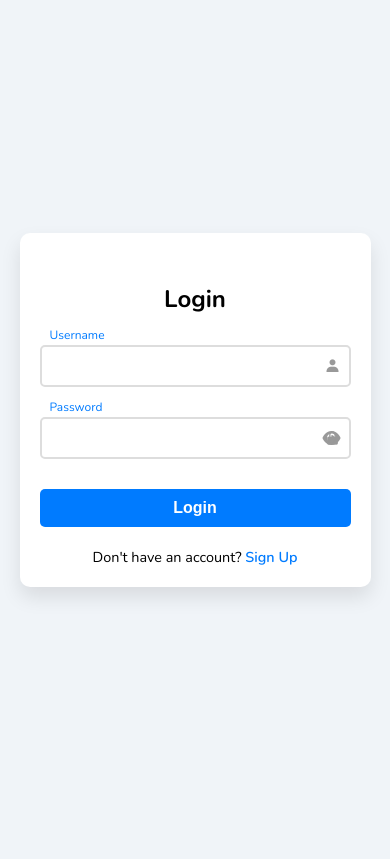
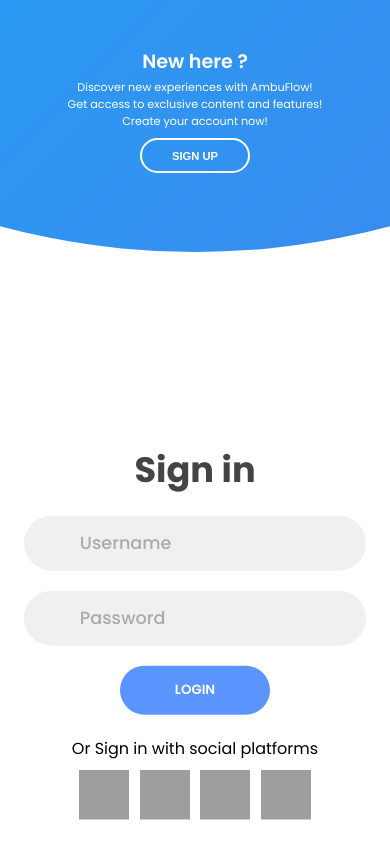
Before and after one commit to mansiruhil13/Bobble-AI, a Jekyll site: the page login.html, which Jekyll copies as it is, in a window 390 px wide. Shown: the top 859 px of the page. Built offline with Jekyll 4.4.1, drawn with Linux system fonts in a browser that asks for light colours; nearby versions of some CDN libraries; grey boxes are pictures that could not be loaded.

Commit message:
Commit 2
Commit 2

```diff
--- a/login.html
+++ b/login.html
@@ -4,132 +4,108 @@
     <meta charset="UTF-8" />
     <meta name="viewport" content="width=device-width, initial-scale=1.0" />
     <title>Register & Login</title>
+    <link rel="stylesheet" href="src\css/login.css" />
+  </head>
+  <body>
+    <div class="container">
+      <div class="forms-container">
+        <div class="signin-signup">
+          <form action="#" class="sign-in-form">
+            <h2 class="title">Sign in</h2>
+            <div class="input-field">
+              <i class="fas fa-user"></i>
+              <input type="text" placeholder="Username" />
+            </div>
+            <div class="input-field">
+              <i class="fas fa-lock"></i>
+              <input type="password" placeholder="Password" />
+            </div>
+            <input type="submit" value="Login" class="btn solid" />
+            <p class="social-text">Or Sign in with social platforms</p>
+            <div class="social-media">
+              <a href="#" class="social-icon">
+                <i class="fab fa-facebook-f"></i>
+                <img width="50" height="50" src="https://img.icons8.com/ios-filled/50/facebook-new.png" alt="facebook-new"/>
+              </a>
+              <a href="#" class="social-icon">
+                <i class="fab fa-twitter"></i>
+                <img width="50" height="50" src="https://img.icons8.com/ios-filled/50/twitterx--v1.png" alt="twitterx--v1"/>
+              </a>
+              <a href="#" class="social-icon">
+                <i class="fab fa-google"></i>
+                <img width="50" height="50" src="https://img.icons8.com/ios-filled/50/google-logo.png" alt="google-logo"/>
+              </a>
+              <a href="#" class="social-icon">
+                <i class="fab fa-linkedin-in"></i>
+                <img width="50" height="50" src="https://img.icons8.com/ios-filled/50/linkedin.png" alt="linkedin"/>
+              </a>
+            </div>
+          </form>
+          <form action="#" class="sign-up-form">
+            <h2 class="title">Sign up</h2>
+            <div class="input-field">
+              <i class="fas fa-user"></i>
+              <input type="text" placeholder="Username" />
+            </div>
+            <div class="input-field">
+              <i class="fas fa-envelope"></i>
+              <input type="email" placeholder="Email" />
+            </div>
+            <div class="input-field">
+              <i class="fas fa-lock"></i>
+              <input type="password" placeholder="Password" />
+            </div>
+            <input type="submit" class="btn" value="Sign up" />
+            <p class="social-text">Or Sign up with social platforms</p>
+            <div class="social-media">
+              <a href="#" class="social-icon">
+                <i class="fab fa-facebook-f"></i>
+                <img width="50" height="50" src="https://img.icons8.com/ios-filled/50/facebook-new.png" alt="facebook-new"/>
+              </a>
+              <a href="#" class="social-icon">
+                <i class="fab fa-twitter"></i>
+                <img width="50" height="50" src="https://img.icons8.com/ios-filled/50/twitterx--v1.png" alt="twitterx--v1"/>
+              </a>
+              <a href="#" class="social-icon">
+                <i class="fab fa-google"></i>
+                <img width="50" height="50" src="https://img.icons8.com/ios-filled/50/google-logo.png" alt="google-logo"/>
+              </a>
+              <a href="#" class="social-icon">
+                <i class="fab fa-linkedin-in"></i>
+                <img width="50" height="50" src="https://img.icons8.com/ios-filled/50/linkedin.png" alt="linkedin"/>
+              </a>
+            </div>
+          </form>
+        </div>
+      </div>
 
-    <!-- Google Fonts -->
-    <link
-      href="https://fonts.googleapis.com/css2?family=Nunito:wght@300;400;500;600;700;800&display=swap"
-      rel="stylesheet"
-    />
-
-    <!-- Boxicons -->
-    <link
-      href="https://unpkg.com/boxicons@2.1.4/css/boxicons.min.css"
-      rel="stylesheet"
-    />
-
-    <!-- Font Awesome -->
-    <link
-      rel="stylesheet"
-      href="https://cdnjs.cloudflare.com/ajax/libs/font-awesome/6.6.0/css/all.min.css"
-      integrity="sha512-Kc323vGBEqzTmouAECnVceyQqyqdsSiqLQISBL29aUW4U/M7pSPA/gEUZQqv1cwx4OnYxTxve5UMg5GT6L4JJg=="
-      crossorigin="anonymous"
-      referrerpolicy="no-referrer"
-    />
-
-    <!-- Custom CSS -->
-    <link rel="stylesheet" href="src/css/login.css" />
-
-    <!-- EmailJS -->
-    <script
-      src="https://cdn.jsdelivr.net/npm/@emailjs/browser@4/dist/email.min.js"
-      type="text/javascript"
-    ></script>
-  </head>
-
-  <body>
-    <!-- Login Form -->
-    <div class="wrapper">
-      <div class="form-box login" style="padding-top: 50px">
-        <h2 class="title animation" style="margin-bottom: 30px">Login</h2>
-        <form id="loginForm">
-          <div class="input-box animation" style="--i: 1; --j: 22">
-            <input type="text" id="loginUsername" required />
-            <label>Username</label>
-            <i class="bx bxs-user"></i>
+      <div class="panels-container">
+        <div class="panel left-panel">
+          <div class="content">
+            <h3>New here ?</h3>
+            <p>
+                Discover new experiences with AmbuFlow! <br>Get access to exclusive content and features! <br> Create your account now!
+            </p>
+            <button class="btn transparent" id="sign-up-btn">
+              Sign up
+            </button>
           </div>
-          <div class="input-box animation" style="--i: 2; --j: 23">
-            <input type="password" id="loginPassword" required />
-            <label>Password</label>
-            <i class="bx bxs-lock-alt"></i>
-            <i
-              class="fas fa-eye toggle-password"
-              id="togglePassword"
-              onclick="togglePassword()"
-            ></i>
+          <img src="img/log.svg" class="image" alt="" />
+        </div>
+        <div class="panel right-panel">
+          <div class="content">
+            <h3>One of us ?</h3>
+            <p>
+                Welcome to our community!
+            </p>
+            <button class="btn transparent" id="sign-in-btn">
+              Sign in
+            </button>
           </div>
-          <button type="submit" class="btn animation" style="--i: 3; --j: 24">
-            Login
-          </button>
-          <div class="linkTxt animation" style="--i: 5; --j: 25">
-            <p>
-              Don't have an account?
-              <a href="#" class="register-link">Sign Up</a>
-            </p>
-          </div>
-        </form>
+          <img src="img/register.svg" class="image" alt="" />
+        </div>
       </div>
-      <span class="rotate-bg"></span>
-      <span class="rotate-bg2"></span>
     </div>
-
-    <script>
-      // Toggle password visibility
-      function togglePassword() {
-        const password = document.getElementById("loginPassword");
-        const togglePassword = document.getElementById("togglePassword");
-
-        if (password.type === "password") {
-          password.type = "text";
-          togglePassword.classList.add("fa-eye-slash");
-          togglePassword.classList.remove("fa-eye");
-        } else {
-          password.type = "password";
-          togglePassword.classList.add("fa-eye");
-          togglePassword.classList.remove("fa-eye-slash");
-        }
-      }
-
-      // Handle form submission
-      document
-        .getElementById("loginForm")
-        .addEventListener("submit", function (event) {
-          event.preventDefault(); // Prevent form submission
-
-          const loginUsername = document.getElementById("loginUsername").value;
-          const loginPassword = document.getElementById("loginPassword").value;
-
-          // Retrieve stored user data (mocked with localStorage for demonstration)
-          const storedUser = JSON.parse(localStorage.getItem("user"));
-
-          // Validate credentials
-          if (
-            storedUser &&
-            loginUsername === storedUser.username &&
-            loginPassword === storedUser.password
-          ) {
-            alert("Login successful! Redirecting to home page...");
-            localStorage.setItem("currentUser", loginUsername);
-            window.location.href = "index.html"; // Redirect to home page
-          } else {
-            alert("Invalid username or password.");
-          }
-        });
-
-      // Handle registration link click
-      document
-        .querySelector(".register-link")
-        .addEventListener("click", function () {
-          document.querySelector(".form-box.login").style.display = "none";
-          document.querySelector(".form-box.register").style.display = "block";
-        });
-
-      // Handle login link click
-      document
-        .querySelector(".login-link")
-        .addEventListener("click", function () {
-          document.querySelector(".form-box.register").style.display = "none";
-          document.querySelector(".form-box.login").style.display = "block";
-        });
-    </script>
+    <script src="login.js"></script>
   </body>
 </html>
--- a/src/css/login.css
+++ b/src/css/login.css
@@ -1,263 +1,399 @@
-/* Reset styles */
+@import url("https://fonts.googleapis.com/css2?family=Poppins:wght@200;300;400;500;600;700;800&display=swap");
+
 * {
-    margin: 0;
-    padding: 0;
-    box-sizing: border-box;
+  margin: 0;
+  padding: 0;
+  box-sizing: border-box;
 }
 
-body, html {
-    font-family: 'Nunito', sans-serif;
-    background-color: #f0f4f8;
-    overflow-x: hidden;
-    overflow-y: hidden;
+body,
+input {
+  font-family: "Poppins", sans-serif;
 }
 
-
-html::-webkit-scrollbar {
-    width: 9px;
-    transition: width 0.3s ease;
-    margin: 10px;
+.container {
+  position: relative;
+  width: 100%;
+  background-color: #fff;
+  min-height: 100vh;
+  overflow: hidden;
 }
 
-html::-webkit-scrollbar-thumb {
-    border-radius: 10px;
-    background: rgba(216, 216, 216, 0.74);
-    box-shadow: inset 0 0 6px rgba(0, 0, 0, 0.5);
+.forms-container {
+  position: absolute;
+  width: 100%;
+  height: 100%;
+  top: 0;
+  left: 0;
 }
 
-html::-webkit-scrollbar-thumb:window-inactive {
-    background: rgb(156, 156, 156);
-}
-.fixed-navbar {
-    background-color: #fff;
-    width: 100%;
-    position: fixed;
-    top: 0;
-    left: 0;
-    box-shadow: 0 2px 4px rgba(0, 0, 0, 0.1);
-    z-index: 1000;
+.signin-signup {
+  position: absolute;
+  top: 50%;
+  transform: translate(-50%, -50%);
+  left: 75%;
+  width: 50%;
+  transition: 1s 0.7s ease-in-out;
+  display: grid;
+  grid-template-columns: 1fr;
+  z-index: 5;
 }
 
-.navbar {
-    display: flex;
-    justify-content: space-between;
-    align-items: center;
-    padding: 15px 30px;
+form {
+  display: flex;
+  align-items: center;
+  justify-content: center;
+  flex-direction: column;
+  padding: 0rem 5rem;
+  transition: all 0.2s 0.7s;
+  overflow: hidden;
+  grid-column: 1 / 2;
+  grid-row: 1 / 2;
 }
 
-.logo {
-    font-size: 1.5rem;
-    font-weight: 700;
-    color: #333;
-    text-decoration: none;
+form.sign-up-form {
+  opacity: 0;
+  z-index: 1;
 }
 
-.navbar-nav {
-    display: flex;
-    gap: 20px;
+form.sign-in-form {
+  z-index: 2;
 }
 
-.nav-link {
-    color: #555;
-    text-decoration: none;
-    font-size: 1rem;
-    font-weight: 500;
-    transition: color 0.3s;
+.title {
+  font-size: 2.2rem;
+  color: #444;
+  margin-bottom: 10px;
 }
 
-.nav-link:hover {
-    color: #007bff;
+.input-field {
+  max-width: 380px;
+  width: 100%;
+  background-color: #f0f0f0;
+  margin: 10px 0;
+  height: 55px;
+  border-radius: 55px;
+  display: grid;
+  grid-template-columns: 15% 85%;
+  padding: 0 0.4rem;
+  position: relative;
 }
 
-.wrapper {
-    position: relative;
-    display: flex;
-    justify-content: center;
-    align-items: center;
-    height: 100vh;
+.input-field i {
+  text-align: center;
+  line-height: 55px;
+  color: #acacac;
+  transition: 0.5s;
+  font-size: 1.1rem;
 }
 
-.form-box {
-    position: relative;
-    width: 350px;
-    padding: 40px;
-    background-color: #fff;
-    border-radius: 10px;
-    box-shadow: 0 10px 20px rgba(0, 0, 0, 0.1);
-    text-align: center;
+.input-field input {
+  background: none;
+  outline: none;
+  border: none;
+  line-height: 1;
+  font-weight: 600;
+  font-size: 1.1rem;
+  color: #333;
 }
 
-.input-box {
-    position: relative;
-    margin-bottom: 30px;
-    width: 100%;
+.input-field input::placeholder {
+  color: #aaa;
+  font-weight: 500;
 }
 
-.input-box input {
-    width: 100%;
-    padding: 10px 40px 10px 10px;
-    font-size: 1rem;
-    border: 2px solid #ddd;
-    border-radius: 5px;
-    outline: none;
-    transition: border-color 0.3s ease;
+.social-text {
+  padding: 0.7rem 0;
+  font-size: 1rem;
 }
 
-.input-box input:focus {
-    border-color: #007bff;
+.social-media {
+  display: flex;
+  justify-content: center;
 }
 
-.input-box label {
-    position: absolute;
-    top: 50%;
-    left: 10px;
-    transform: translateY(-50%);
-    color: #999;
-    font-size: 0.9rem;
-    pointer-events: none;
-    transition: all 0.3s ease;
+.social-icon {
+  height: 46px;
+  width: 46px;
+  display: flex;
+  justify-content: center;
+  align-items: center;
+  margin: 0 0.45rem;
+  color: #333;
+  /* border-radius: 50%;
+  border: 1px solid #333; */
+  text-decoration: none;
+  font-size: 1.1rem;
+  transition: 0.3s;
 }
 
-.input-box input:focus + label,
-.input-box input:not(:placeholder-shown) + label {
-    top: -10px;
-    font-size: 0.75rem;
-    color: #007bff;
-}
-
-.input-box i {
-    position: absolute;
-    top: 50%;
-    right: 10px;
-    transform: translateY(-50%);
-    color: #999;
-    cursor: pointer;
-}
-
-.toggle-password {
-    cursor: pointer;
-    font-size: 1rem;
+.social-icon:hover {
+  color: #4481eb;
+  border-color: #4481eb;
 }
 
 .btn {
-    display: block;
-    width: 100%;
-    padding: 10px 0;
-    background-color: #007bff;
-    color: #fff;
-    font-size: 1rem;
-    font-weight: 600;
-    text-align: center;
-    border: none;
-    border-radius: 5px;
-    cursor: pointer;
-    transition: background-color 0.3s ease;
+  width: 150px;
+  background-color: #5995fd;
+  border: none;
+  outline: none;
+  height: 49px;
+  border-radius: 49px;
+  color: #fff;
+  text-transform: uppercase;
+  font-weight: 600;
+  margin: 10px 0;
+  cursor: pointer;
+  transition: 0.5s;
 }
 
 .btn:hover {
-    background-color: #0056b3;
+  background-color: #4d84e2;
+}
+.panels-container {
+  position: absolute;
+  height: 100%;
+  width: 100%;
+  top: 0;
+  left: 0;
+  display: grid;
+  grid-template-columns: repeat(2, 1fr);
 }
 
-.linkTxt {
-    font-size: 0.9rem;
-    margin-top: 20px;
+.container:before {
+  content: "";
+  position: absolute;
+  height: 2000px;
+  width: 2000px;
+  top: -10%;
+  right: 48%;
+  transform: translateY(-50%);
+  background-image: linear-gradient(-45deg, #4481eb 0%, #04befe 100%);
+  transition: 1.8s ease-in-out;
+  border-radius: 50%;
+  z-index: 6;
 }
 
-.linkTxt a {
-    color: #007bff;
-    text-decoration: none;
-    font-weight: 600;
+.image {
+  width: 100%;
+  transition: transform 1.1s ease-in-out;
+  transition-delay: 0.4s;
 }
 
-.linkTxt a:hover {
-    text-decoration: underline;
+.panel {
+  display: flex;
+  flex-direction: column;
+  justify-content: space-around;
+  text-align: center;
+  z-index: 6;
 }
 
-.rotate-bg, .rotate-bg2 {
-    position: absolute;
-    width: 300px;
-    height: 300px;
-    background-color: #007bff;
-    border-radius: 50%;
-    opacity: 0.1;
-    z-index: -1;
+.left-panel {
+  pointer-events: all;
+  padding: 4rem 17% 2rem 12%;
 }
 
-.rotate-bg {
-    top: -100px;
-    left: -100px;
+.right-panel {
+  pointer-events: none;
+  padding: 3rem 12% 2rem 17%;
 }
 
-.rotate-bg2 {
-    bottom: -100px;
-    right: -100px;
+.panel .content {
+  color: #fff;
+  transition: transform 0.9s ease-in-out;
+  transition-delay: 0.6s;
 }
 
-.info-text {
-    margin-top: 20px;
-    text-align: center;
+.panel h3 {
+  font-weight: 600;
+  line-height: 1;
+  font-size: 1.5rem;
 }
 
-.wrapper{
-    margin-top: -40px;
+.panel p {
+  font-size: 0.95rem;
+  padding: 0.7rem 0;
 }
 
-.info-text h2 {
-    font-size: 2rem;
-    font-weight: 700;
-    color: #333;
+.btn.transparent {
+  margin: 0;
+  background: none;
+  border: 2px solid #fff;
+  width: 130px;
+  height: 41px;
+  font-weight: 600;
+  font-size: 0.8rem;
 }
 
-.info-text p {
-    font-size: 1rem;
-    color: #666;
-    max-width: 300px;
-    margin: 0 auto;
+.right-panel .image,
+.right-panel .content {
+  transform: translateX(800px);
 }
 
-/* Responsive Design */
-@media (max-width: 768px) {
-    .form-box {
-        width: 90%;
-        padding: 20px;
-    }
+/* ANIMATION */
 
-    .navbar {
-        padding: 10px 20px;
-    }
-
-    .navbar-nav {
-        gap: 15px;
-    }
-
-    .info-text h2 {
-        font-size: 1.5rem;
-    }
-
-    .info-text p {
-        font-size: 0.9rem;
-    }
+.container.sign-up-mode:before {
+  transform: translate(100%, -50%);
+  right: 52%;
 }
 
-@media (max-width: 480px) {
-    .navbar-nav {
-        flex-direction: column;
-    }
+.container.sign-up-mode .left-panel .image,
+.container.sign-up-mode .left-panel .content {
+  transform: translateX(-800px);
+}
 
-    .navbar-nav a {
-        margin: 5px 0;
-    }
+.container.sign-up-mode .signin-signup {
+  left: 25%;
+}
 
-    .info-text h2 {
-        font-size: 1.2rem;
-    }
+.container.sign-up-mode form.sign-up-form {
+  opacity: 1;
+  z-index: 2;
+}
 
-    .info-text p {
-        font-size: 0.8rem;
-    }
+.container.sign-up-mode form.sign-in-form {
+  opacity: 0;
+  z-index: 1;
+}
 
-    .rotate-bg, .rotate-bg2 {
-        width: 200px;
-        height: 200px;
-    }
+.container.sign-up-mode .right-panel .image,
+.container.sign-up-mode .right-panel .content {
+  transform: translateX(0%);
 }
+
+.container.sign-up-mode .left-panel {
+  pointer-events: none;
+}
+
+.container.sign-up-mode .right-panel {
+  pointer-events: all;
+}
+
+@media (max-width: 870px) {
+  .container {
+    min-height: 800px;
+    height: 100vh;
+  }
+  .signin-signup {
+    width: 100%;
+    top: 95%;
+    transform: translate(-50%, -100%);
+    transition: 1s 0.8s ease-in-out;
+  }
+
+  .signin-signup,
+  .container.sign-up-mode .signin-signup {
+    left: 50%;
+  }
+
+  .panels-container {
+    grid-template-columns: 1fr;
+    grid-template-rows: 1fr 2fr 1fr;
+  }
+
+  .panel {
+    flex-direction: row;
+    justify-content: space-around;
+    align-items: center;
+    padding: 2.5rem 8%;
+    grid-column: 1 / 2;
+  }
+
+  .right-panel {
+    grid-row: 3 / 4;
+  }
+
+  .left-panel {
+    grid-row: 1 / 2;
+  }
+
+  .image {
+    width: 200px;
+    transition: transform 0.9s ease-in-out;
+    transition-delay: 0.6s;
+  }
+
+  .panel .content {
+    padding-right: 15%;
+    transition: transform 0.9s ease-in-out;
+    transition-delay: 0.8s;
+  }
+
+  .panel h3 {
+    font-size: 1.2rem;
+  }
+
+  .panel p {
+    font-size: 0.7rem;
+    padding: 0.5rem 0;
+  }
+
+  .btn.transparent {
+    width: 110px;
+    height: 35px;
+    font-size: 0.7rem;
+  }
+
+  .container:before {
+    width: 1500px;
+    height: 1500px;
+    transform: translateX(-50%);
+    left: 30%;
+    bottom: 68%;
+    right: initial;
+    top: initial;
+    transition: 2s ease-in-out;
+  }
+
+  .container.sign-up-mode:before {
+    transform: translate(-50%, 100%);
+    bottom: 32%;
+    right: initial;
+  }
+
+  .container.sign-up-mode .left-panel .image,
+  .container.sign-up-mode .left-panel .content {
+    transform: translateY(-300px);
+  }
+
+  .container.sign-up-mode .right-panel .image,
+  .container.sign-up-mode .right-panel .content {
+    transform: translateY(0px);
+  }
+
+  .right-panel .image,
+  .right-panel .content {
+    transform: translateY(300px);
+  }
+
+  .container.sign-up-mode .signin-signup {
+    top: 5%;
+    transform: translate(-50%, 0);
+  }
+}
+
+@media (max-width: 570px) {
+  form {
+    padding: 0 1.5rem;
+  }
+
+  .image {
+    display: none;
+  }
+  .panel .content {
+    padding: 0.5rem 1rem;
+  }
+  .container {
+    padding: 1.5rem;
+  }
+
+  .container:before {
+    bottom: 72%;
+    left: 50%;
+  }
+
+  .container.sign-up-mode:before {
+    bottom: 28%;
+    left: 50%;
+  }
+}
```
